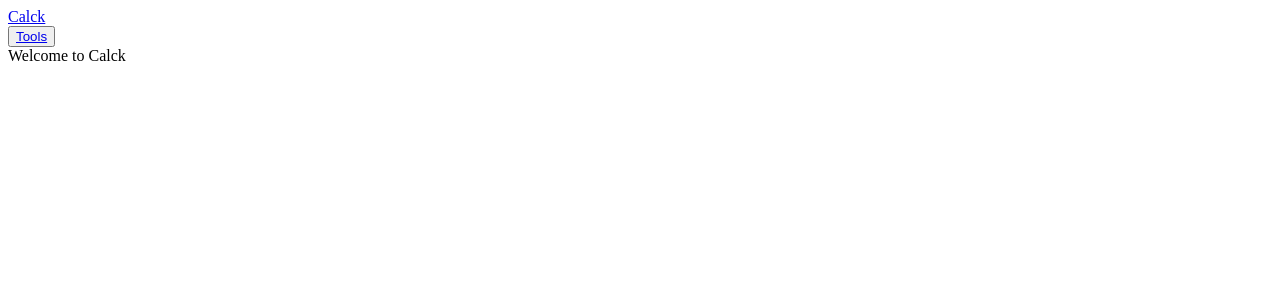
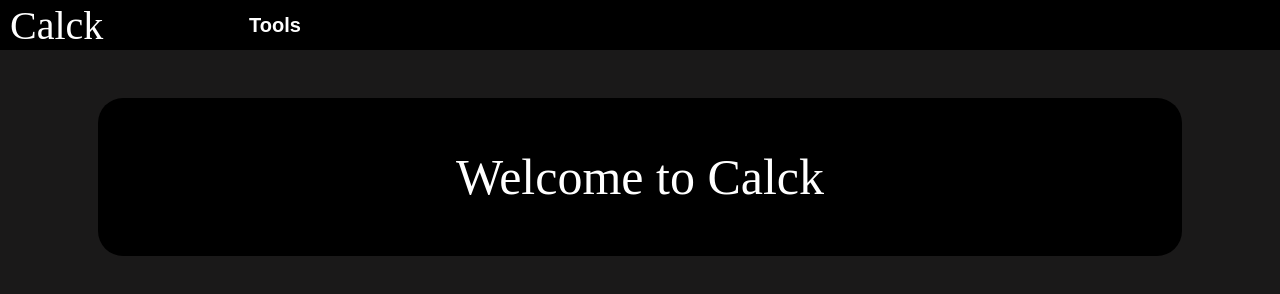
Before and after one commit to DeeMonkey99/DeeHub, a plain HTML site: page index.html in a window 1280 px wide. Drawn offline with Linux system fonts and the light colour scheme; the site is published under a folder, as on GitHub Pages, so addresses that start at the root find nothing.

Commit message:
Update index.html

```diff
--- a/index.html
+++ b/index.html
@@ -3,8 +3,8 @@
 <head>
     <meta name="viewport" content="width=device-width, initial-scale=1.0">
     <title>Calck</title>
-    <link rel="stylesheet" href="/style.css"/>
-    <link rel="stylesheet" href="/welcome.css"/>
+    <link rel="stylesheet" href="style.css"/>
+    <link rel="stylesheet" href="welcome.css"/>
 </head>
 <body>
 
```
